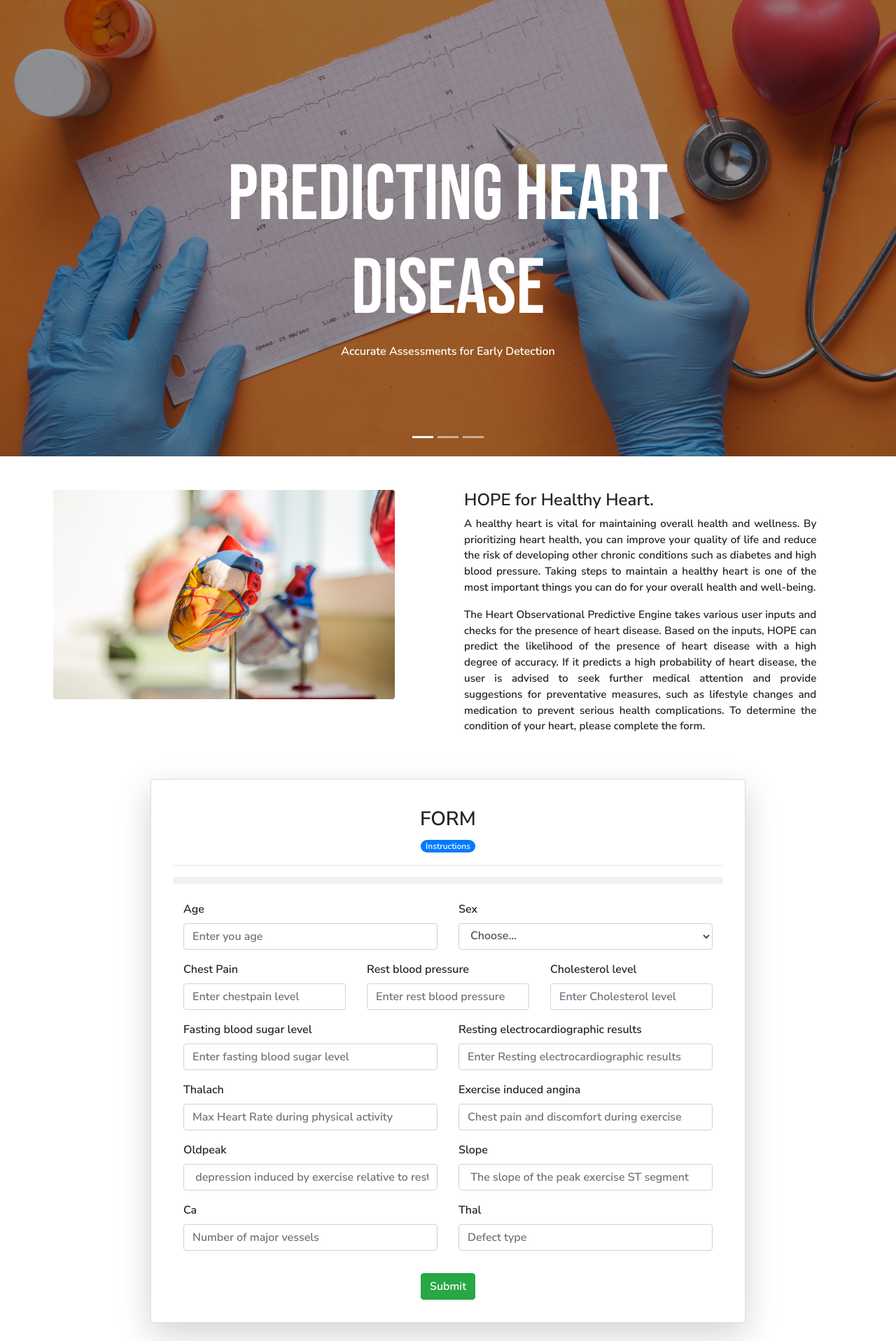
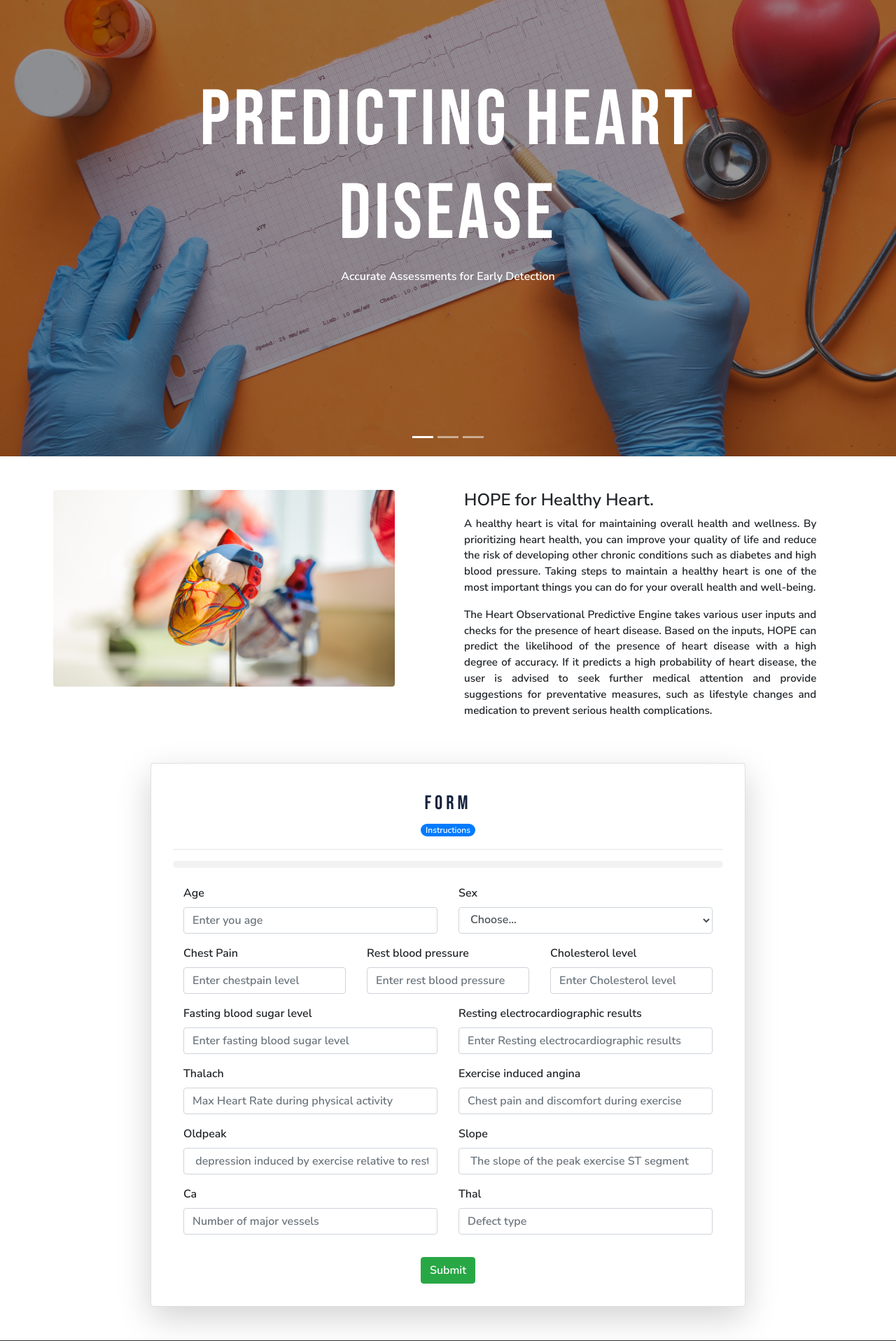
Before and after one commit to akash5k/heart-disease-prediction, a Flask app: page / in a window 1280 px wide. Shown: the part 60-1976 px from the top of the page at 70% size. Run offline with Flask 3, Linux system fonts and the light colour scheme; parts of the project's set-up code (start-up, migrations or seed data) failed here and were passed over.

Commit message:
bug fixes

```diff
--- a/app.py
+++ b/app.py
@@ -54,4 +54,4 @@ def predict():
 #If we import this file (module) to another file then __name__ == app (which is the name of this python file).
 
 if __name__ == "__main__":
-    app.run()
+    app.run(debug=False,host='0.0.0.0')
--- a/static/style.css
+++ b/static/style.css
@@ -14,11 +14,12 @@ background-color: #2b2d42 !important;
 
 .carousel-caption {
   transform: translateY(-50%);
-  top: 50%;
+  top: 40%;
 }
 .carousel-caption h5{
   font-family: 'Bebas Neue', sans-serif;
   font-size: 7rem;
+  letter-spacing: 5px;
 }
 
 .c-item {
@@ -44,6 +45,7 @@ background-color: #2b2d42 !important;
   width: 100%;
   height: 10px;
   background-color: #f2f2f2;
+  border-radius: 10px;
 }
 
 .progress {
--- a/templates/index.html
+++ b/templates/index.html
@@ -6,7 +6,7 @@
   <meta http-equiv="X-UA-Compatible" content="IE=edge">
   <meta name="viewport" content="width=device-width, initial-scale=1.0">
   <title>Home | HOPE</title>
-  <link rel="icon" href="../static/images/page_title_logo.ico" type="image/x-icon">
+  <link rel="icon" href="../static/images/title.ico" type="image/x-icon">
   <!-- Bootstrap -->
   <link rel="stylesheet" href="https://cdn.jsdelivr.net/npm/bootstrap@4.3.1/dist/css/bootstrap.min.css"
     integrity="sha384-ggOyR0iXCbMQv3Xipma34MD+dH/1fQ784/j6cY/iJTQUOhcWr7x9JvoRxT2MZw1T" crossorigin="anonymous">
@@ -31,7 +31,7 @@
   <!-- navbar -->
   <nav class="navbar navbar-dark  navbar-expand-lg fixed-top opaque-navbar">
     <a class="navbar-brand d-flex align-items-center" href="#">
-      <img  class="logo" height="40rem%"  src="../static/images/hope-nav-logo.png" alt="Your Company Logo">
+      <img class="logo" height="40rem%"  src="../static/images/hope-nav-logo.png" alt="Your Company Logo">
     </a>
     <button class="navbar-toggler" type="button" data-toggle="collapse" data-target="#navbarNav"
       aria-controls="navbarNav" aria-expanded="false" aria-label="Toggle navigation">
@@ -58,7 +58,7 @@
   <!-- carousel -->
 
   <div class="bd-example">
-    <div id="carouselExampleCaptions" class="carousel slide" data-ride="carousel">
+    <div id="carouselExampleCaptions" class="carousel slide carousel-fade" data-ride="carousel">
       <ol class="carousel-indicators">
         <li data-target="#carouselExampleCaptions" data-slide-to="0" class="active"></li>
         <li data-target="#carouselExampleCaptions" data-slide-to="1"></li>
@@ -92,6 +92,7 @@
       </div>
       </a>
 
+
     </div>
 
   </div>
@@ -114,8 +115,6 @@
           degree of accuracy. If it predicts a high probability of heart disease, the user is advised to seek further
           medical attention and provide suggestions for preventative measures, such as lifestyle changes and medication
           to prevent serious health complications.
-
-          To determine the condition of your heart, please complete the form.
         </p>
 
       </div>
@@ -126,7 +125,8 @@
   <div id="form-fill" class="container card shadow-lg p-3 mb-5 bg-white rounded form_width">
     <div class="container pt-4 ">
       <div class="text-center ">
-        <h3 >FORM</h3>
+        <h3 style="font-family: 'Bebas Neue', sans-serif; color: #14213d;letter-spacing: 5px;" >FORM</h3>
+        <!-- <p>Please go through the instructions before entering th deails.</p> -->
         <!-- pill trigger modal -->
         <span class="badge badge-pill badge-primary pointer" data-toggle="modal"
           data-target="#exampleModalScrollable">Instructions</span>
```
Also changed, not shown: static/images/page_title_logo.ico (deleted), static/images/title.ico (added).
